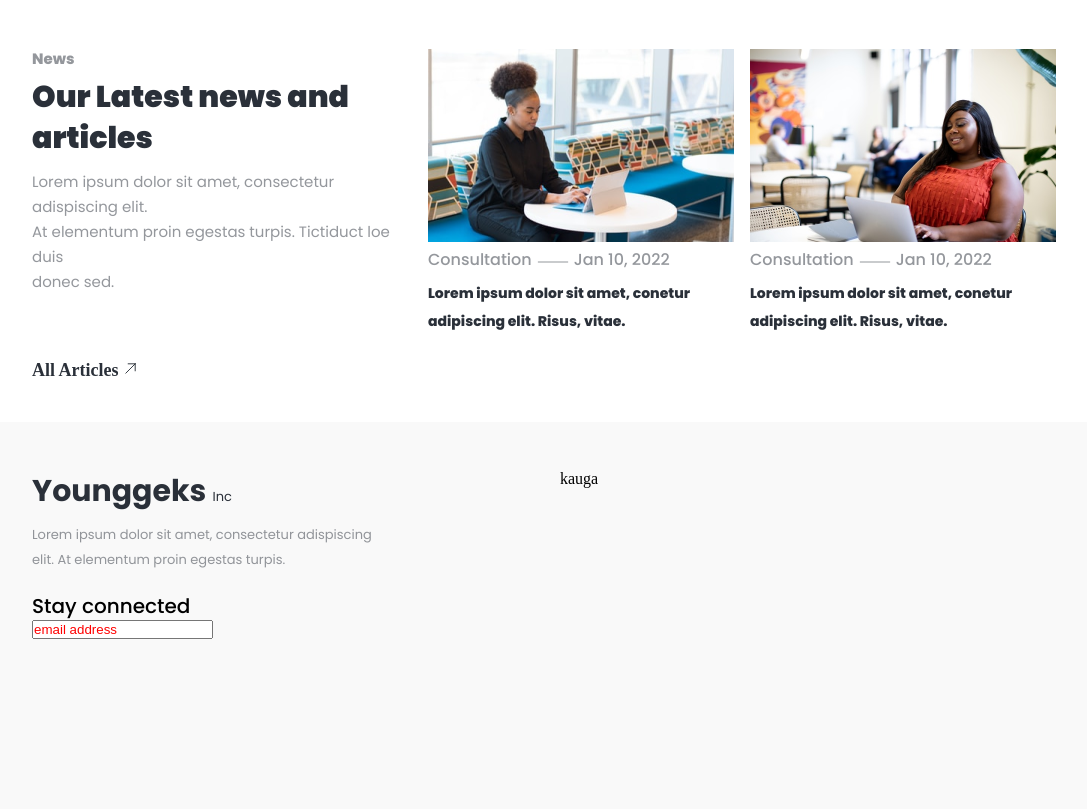
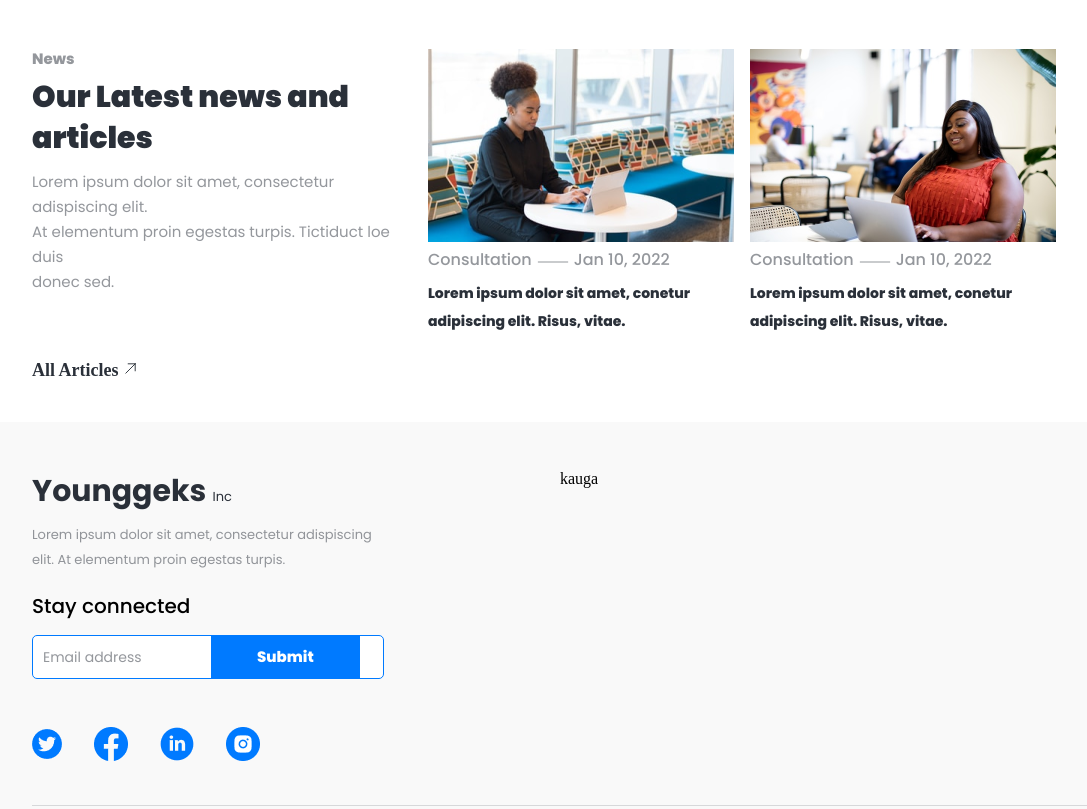
Before and after one commit to kauga/younggeeks, a plain HTML site: page index.html in a window 1280 px wide. Shown: the part 4702-5511 px from the top of the page, without its empty margins (96-1183 px from the left). Drawn offline with Linux system fonts and the light colour scheme.

Commit message:
new style

```diff
--- a/index.html
+++ b/index.html
@@ -18,6 +18,7 @@
       rel="stylesheet"
     />
     <link rel="stylesheet" href="querries.css" />
+    <link rel="stylesheet" href="path/to/font-awesome/css/font-awesome.min.css">
     <title>younggeeks</title>
   </head>
   <body>
@@ -424,20 +425,31 @@
     </section>
 
     <section class="frame-two">
+      <div class="twoFooter">
         <div class="footer-one">
           <h5 class="heading-inc">Younggeks <span class="Inc">Inc</span></h5>
 
           <p class="lastLorem">
-          Lorem ipsum dolor sit amet, consectetur adispiscing <br> elit. At elementum
-          proin egestas turpis.
+            Lorem ipsum dolor sit amet, consectetur adispiscing <br />
+            elit. At elementum proin egestas turpis.
           </p>
 
           <p class="stayConnected">Stay connected</p>
-        <input type="email" placeholder="email address" class="email">
-        <!-- <button class="email">Email address</button> -->
-
+          <div class="email-sybmit">
+            <input type="email" placeholder="Email address" class="email" />
+            <button class="Submit">Submit</button>
+          </div>
+          <nav class="icons">
+            <li class="list"><a href="#"><img src="/image/twiteer.png" alt="twiter"></a></li>
+            <li class="list"><a href="#"><img src="/image/facebook.png" alt="facebook"></a></li>
+            <li class="list"><a href="#"><img src="/image/ink.png" alt="instagram"></a></li>
+            <li class="list"><a href="#"><img src="/image/Instagram.png" alt="linkedin"></a></li>
+          </nav>
         </div>
         <div class="footer-two">kauga</div>
+      </div>
+
+      <p class="border"></p>
     </section>
   </body>
 </html>
--- a/style.css
+++ b/style.css
@@ -761,12 +761,16 @@
 
 /* ************** FRAME TWO SECTION  ************** */
 .frame-two {
+  background-color: #F1EFF166;
+  padding: 3rem 8rem 0 8rem;
+  height: 60vh;
+}
+
+.twoFooter {
   display: grid;
   grid-template-columns: 1.5fr 1.5fr;
-  background-color: #F1EFF166;
-  padding: 3rem 8rem 0 8rem;
   gap: 2rem;
-  height: 80vh;
+  margin-bottom: 2.5rem;
 }
 
 .heading-inc {
@@ -804,6 +808,60 @@
   color: #000000;
 }
 
+.email {
+  width: 340px;
+  height: 42px;
+  border-radius: 5px;
+  border: 1px solid #007AFF;
+  padding-left: 10px;
+  margin-top: 15px;
+}
+
+.email-sybmit {
+  position: relative;
+
+}
+
 ::-webkit-input-placeholder {
-  color: red;
+  font-family: poppins;
+  color:#2A303980;
+  font-size: 14px;
+  font-weight: 400;
+  line-height: 20.49px;
 }
+
+.Submit {
+  width: 149px;
+  height: 42px;
+  border-radius: 0px, 5px, 5px, 0px;
+  font-family: poppins;
+  font-weight: 800;
+  font-size: 15px;
+  line-height: 20.49px;
+  color: #FFFFFF;
+  background-color: #007AFF;
+  border: none;
+  position: absolute;
+  top: 27%;
+  right: 33.9%;
+}
+
+.icons {
+  display: flex;
+  gap: 2rem;
+  align-items: center;
+  justify-content: flex-start;
+  margin-top: 3rem;
+  /* margin-top: 45px; */
+}
+
+.list {
+  list-style: none;
+}
+
+.border {
+  width: 830px;
+  padding: 0 8rem 0 8rem;
+  border-bottom: solid 1px #2A303929;
+  /* border: solid 1px red; */
+}
```
Also changed, not shown: image/Instagram.png (added), image/facebook.png (added), image/ink.png (added), image/twiteer.png (added). Lines whose indentation alone changed are shown as unchanged.
